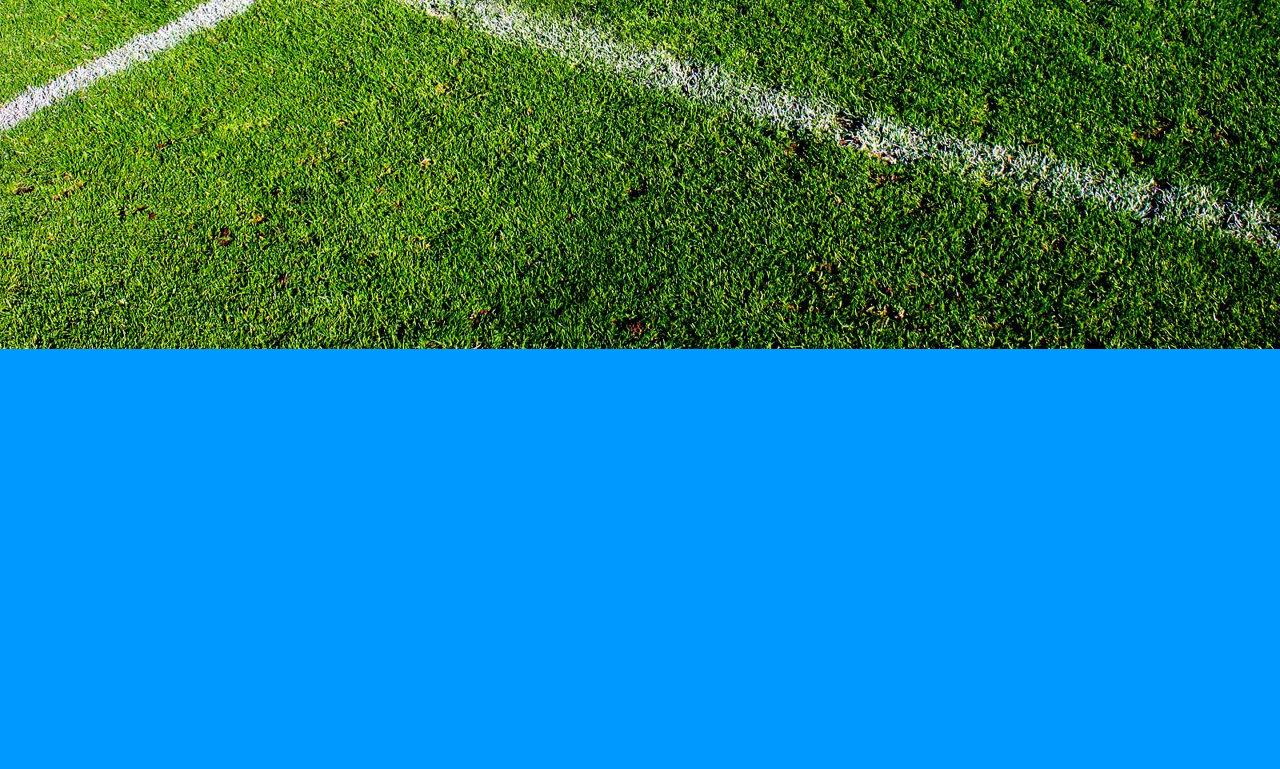
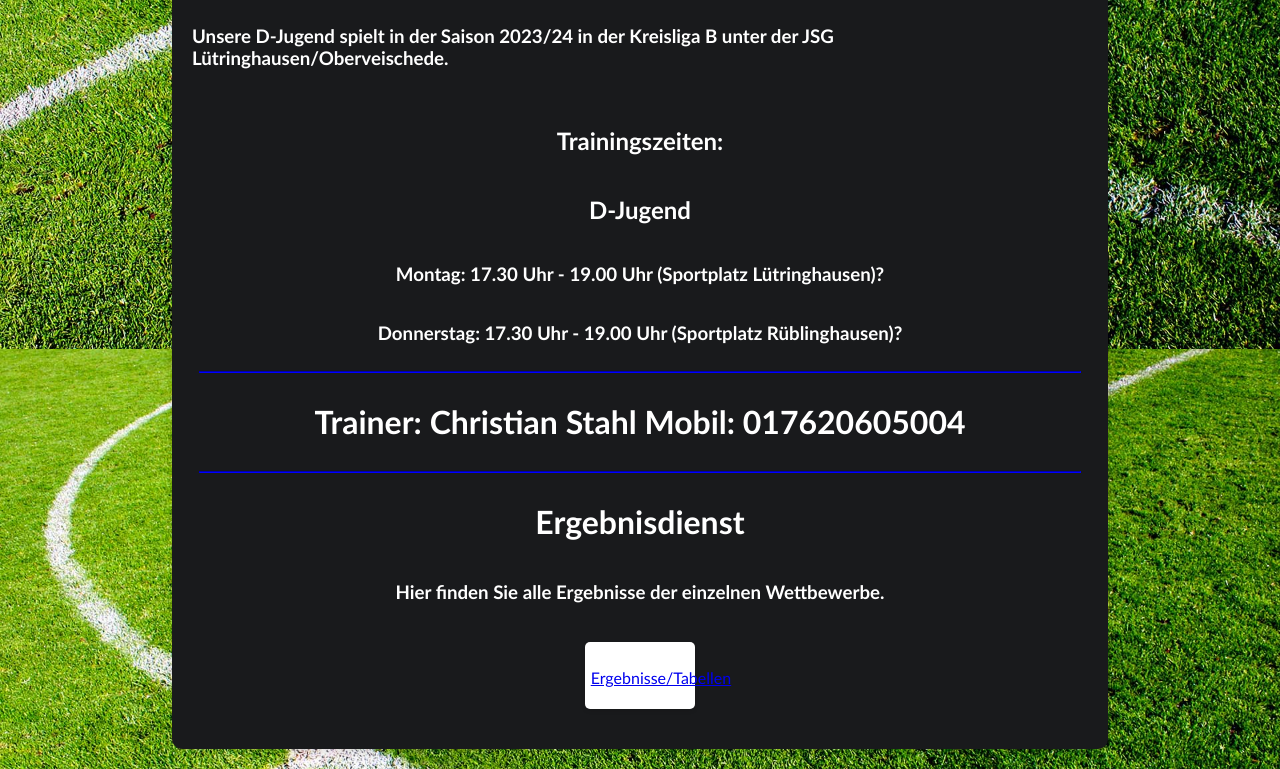
Before and after one commit to yKarsun/Website-Oberveischede, a plain HTML site: page D-Junioren/index.html in a window 1280 px wide. Shown: the part 451-1220 px from the top of the page. Before the commit the page ends 800 px from the top, so only its background shows below. Drawn offline with Linux system fonts and the light colour scheme.

Commit message:
add D-Junioren

```diff
--- a/D-Junioren/index.html
+++ b/D-Junioren/index.html
@@ -67,7 +67,20 @@
         </div>
     </nav>
     <div class="news-box">
+        <h1>D-Jugend</h1>
+        <h3>Unsere D-Jugend spielt in der Saison 2023/24 in der Kreisliga B unter der JSG Lütringhausen/Oberveischede.</h3><br>
 
+            <h2>Trainingszeiten:<br></h2>
+            <h2>D-Jugend</h2>
+            <h3>Montag: 17.30 Uhr - 19.00 Uhr (Sportplatz Lütringhausen)?</h3>
+            <h3>Donnerstag: 17.30 Uhr - 19.00 Uhr (Sportplatz Rüblinghausen)?</h3>
+            <hr class="custom-hr">
+            <h1>Trainer: Christian Stahl Mobil: 017620605004</h1>
+            <hr class="custom-hr">
+            <h1>Ergebnisdienst</h1>
+            <h3>Hier finden Sie alle Ergebnisse der einzelnen Wettbewerbe.</h3>
+            <div class="small-box">
+                <p><a href="https://www.fussball.de/spieltagsuebersicht/a-junioren-liga-a-kreis-olpe-a-junioren-kreisliga-a-a-junioren-saison2324-westfalen/-/staffel/02MFLNCU70000004VS5489B4VTIF1KGH-G#!/">Ergebnisse/Tabellen</a></p>
     </div>
 </body>
 </html>
--- a/D-Junioren/style.css
+++ b/D-Junioren/style.css
@@ -106,6 +106,20 @@ nav ul li:hover ul {
 .news-box p {
     margin-top: 20px;
 }
+.custom-hr {
+    border-color: blue;
+    width: 880px;
+}
+.small-box {
+    width: 11%;
+    margin: 20px auto;
+    background-color: rgb(255, 255, 255);
+    padding: 6px;
+    border-radius: 5px;
+    box-shadow: 0 2px 4px rgba(0, 0, 0, 0.1);
+    text-align: center;
+    color: #ffffff;
+}
 .facebook img {
     width: 100%;
     height: 40px;
```
Also changed, not shown: C2-Junioren JSG RIDLO/index.html (+0 -1 lines).
